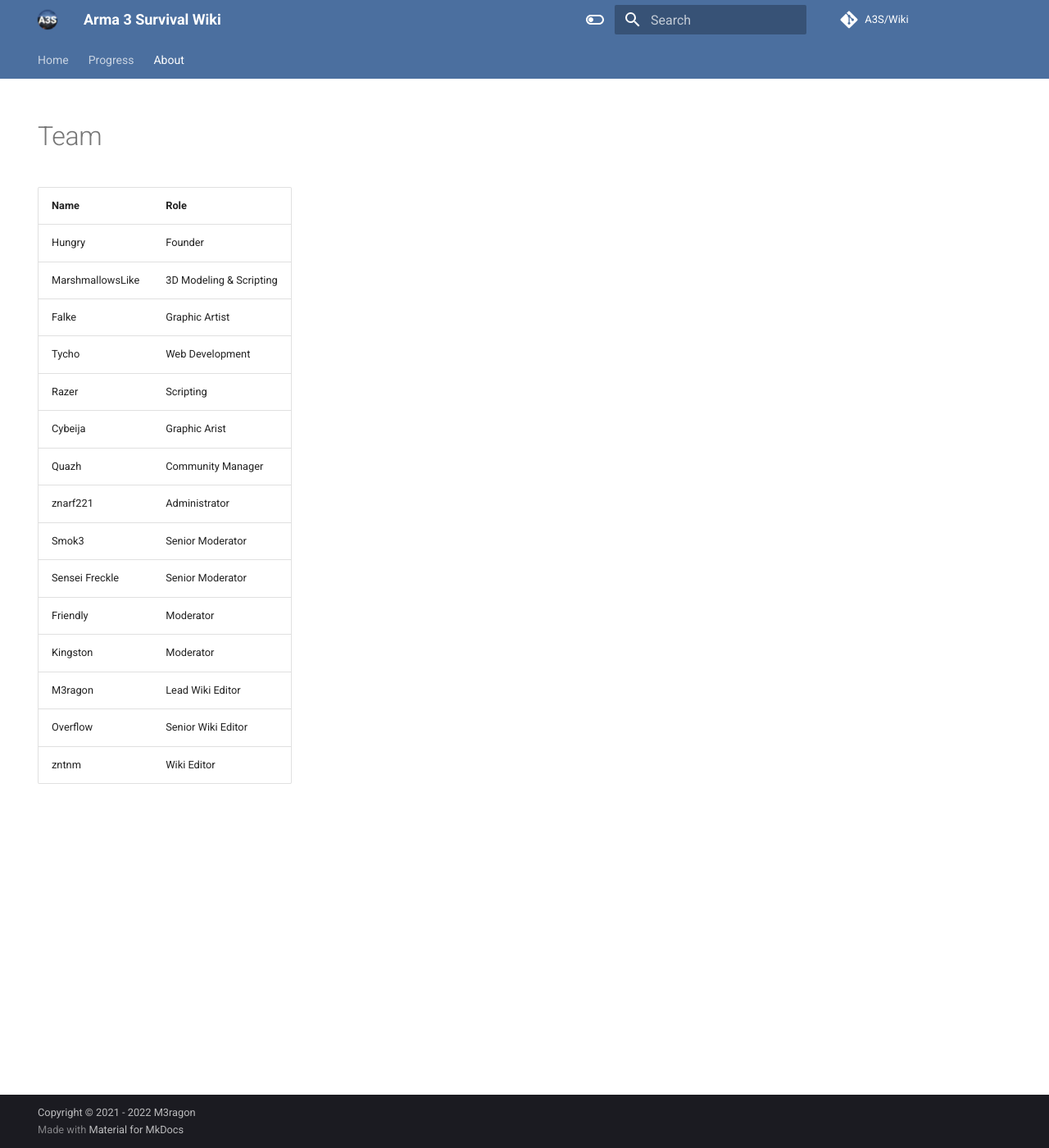
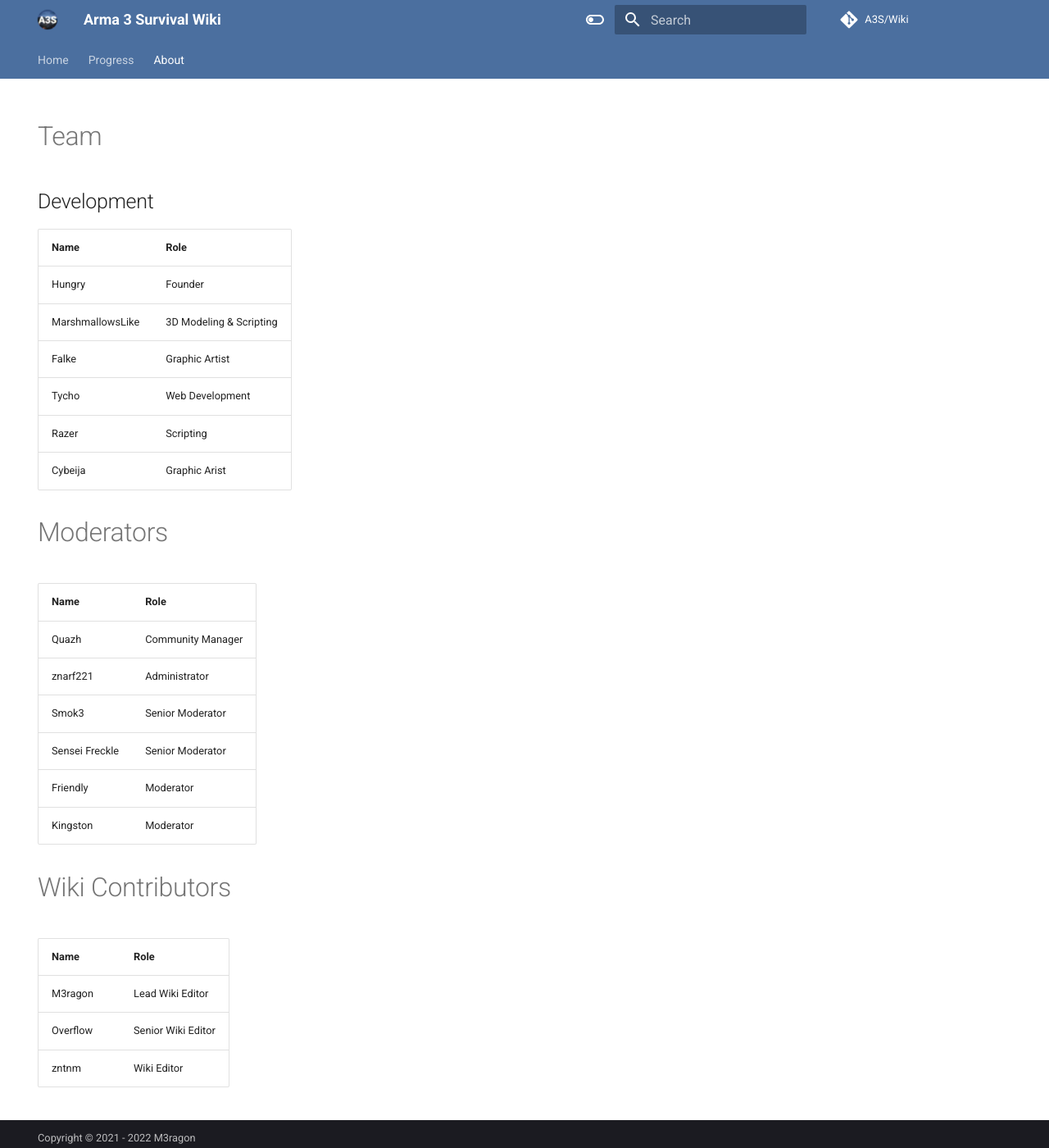
Before and after one commit to M3ragon/Arma3SurvivalWiki, an MkDocs documentation site: the page built from docs/about.md, in a window 1280 px wide and 1400 px high. Shown: the whole window at 82% size. Built offline with MkDocs 1.6.1 and Material for MkDocs 9.7.7, drawn with Linux system fonts in a browser that asks for light colours; comment, search, counter and statistics services are not loaded.

Commit message:
Update about.md

```diff
--- a/docs/about.md
+++ b/docs/about.md
@@ -1,10 +1,12 @@
 ---
 hide:
   - navigation
+  - toc
 ---
 
 # Team
 
+## Development
 | Name             | Role                    |
 |------------------|-------------------------|
 | Hungry           | Founder                 |
@@ -13,12 +15,20 @@ hide:
 | Tycho            | Web Development         |
 | Razer            | Scripting               |
 | Cybeija          | Graphic Arist           |
+
+# Moderators
+| Name             | Role                    |
+|------------------|-------------------------|
 | Quazh            | Community Manager       |
 | znarf221         | Administrator           |
 | Smok3            | Senior Moderator        |
 | Sensei Freckle   | Senior Moderator        |
 | Friendly         | Moderator               |
 | Kingston         | Moderator               |
+
+# Wiki Contributors
+| Name             | Role                    |
+|------------------|-------------------------|
 | M3ragon          | Lead Wiki Editor        |
 | Overflow         | Senior Wiki Editor      |
 | zntnm            | Wiki Editor             |
```
